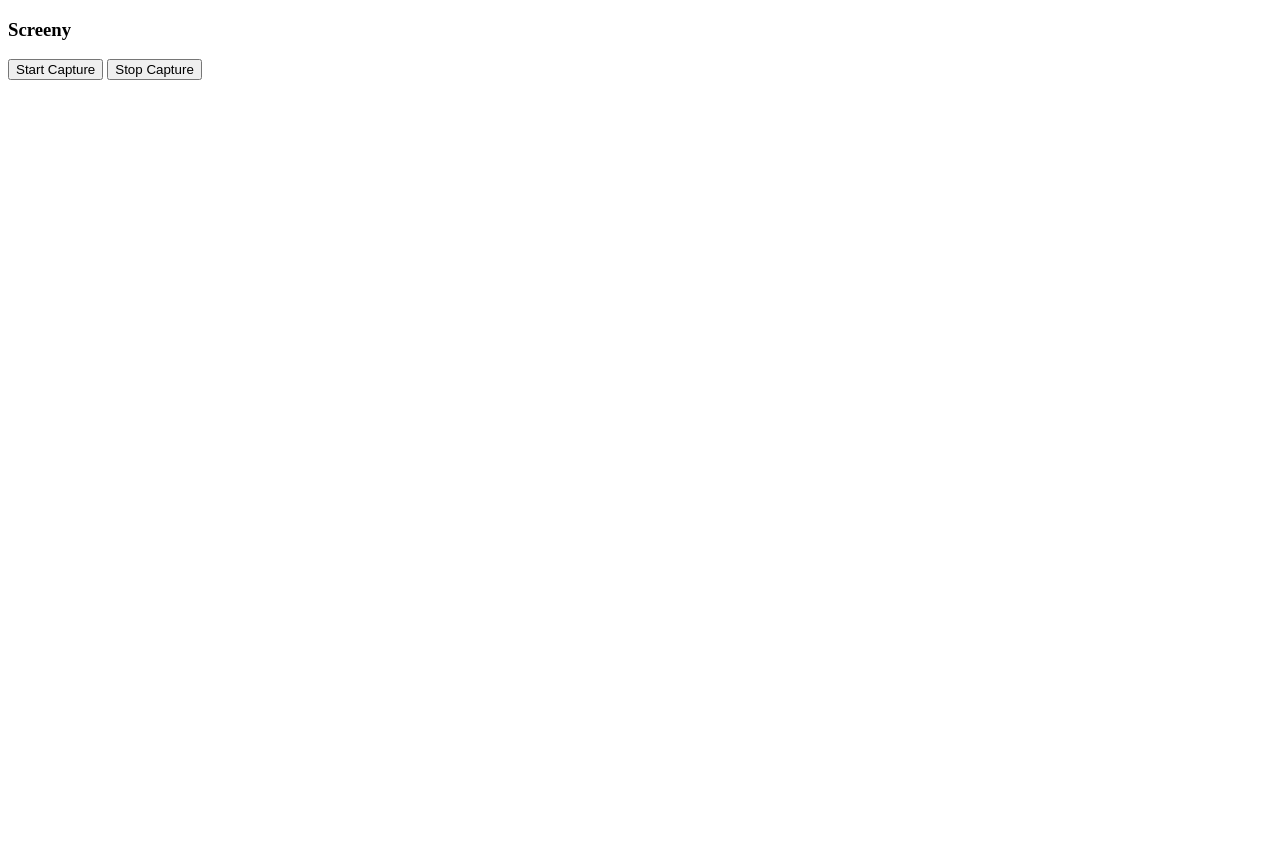
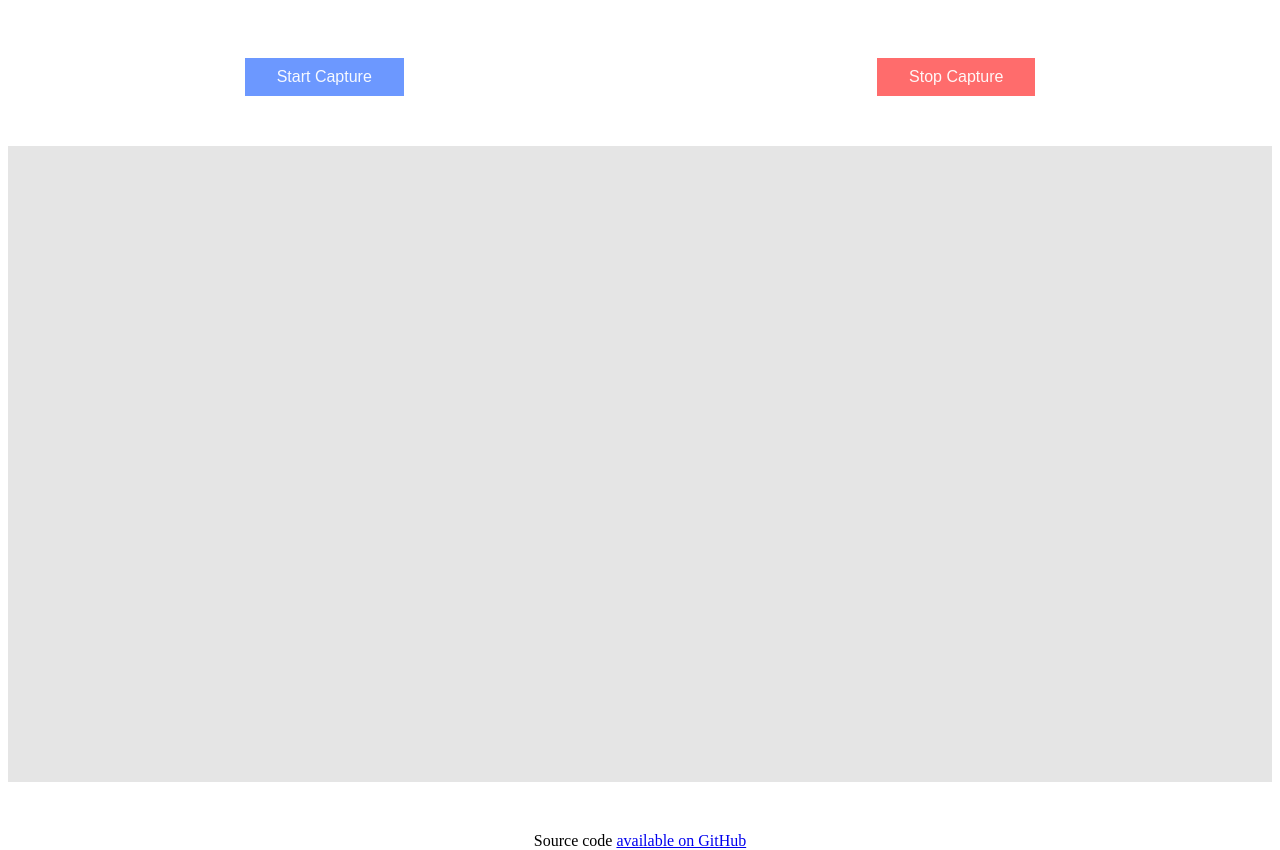
Before and after one commit to eljenso/screeny, a website: page index.htm in a window 1280 px wide. Before the commit the page ends 800 px from the top, so only its background shows below. Drawn offline with Linux system fonts and the light colour scheme.

Commit message:
Add styles

```diff
--- a/index.htm
+++ b/index.htm
@@ -5,18 +5,27 @@
     <meta http-equiv="X-UA-Compatible" content="IE=edge" />
     <meta name="viewport" content="width=device-width, initial-scale=1.0" />
     <title>Screeny</title>
+
+    <link rel="stylesheet" href="./styles.css" />
   </head>
 
   <body>
-    <h3>Screeny</h3>
+    <div class="content">
+      <div class="recordControls">
+        <button id="startButton">Start Capture</button>
+        <button id="stopButton">Stop Capture</button>
+      </div>
 
-    <div>
-      <button id="start">Start Capture</button>
-      <button id="stop">Stop Capture</button>
+      <div class="videoWrapper">
+        <video id="video" autoplay></video>
+      </div>
+
+      <div class="credits">
+        Source code
+        <a href="https://github.com/eljenso/screeny">available on GitHub</a>
+      </div>
     </div>
+  </body>
 
-    <video id="video" autoplay></video>
-
-    <script src="./screeny.js"></script>
-  </body>
+  <script src="./screeny.js"></script>
 </html>
--- a/screeny.js
+++ b/screeny.js
@@ -1,15 +1,15 @@
 // Set event listeners for the start and stop buttons
-const startElem = document.getElementById("start");
-startElem.addEventListener("click", () => {
+const startButton = document.getElementById("startButton");
+startButton.addEventListener("click", () => {
   startCapture();
 });
 
-const stopElem = document.getElementById("stop");
-stopElem.addEventListener("click", () => {
+const stopButton = document.getElementById("stopButton");
+stopButton.addEventListener("click", () => {
   stopCapture();
 });
 
-const videoElem = document.getElementById("video");
+const videoElement = document.getElementById("video");
 
 let captureStream = null;
 
@@ -24,7 +24,7 @@ async function startCapture() {
       audio: false,
     });
 
-    videoElem.srcObject = captureStream;
+    videoElement.srcObject = captureStream;
 
     // Record the screen/window the user selected
     const mediaRecorder = new MediaRecorder(captureStream, {
@@ -45,7 +45,7 @@ function stopCapture() {
   // Stop the capture (will indirectly trigger ondataavailable of MediaRecorder)
   captureStream.getTracks().map((track) => track.stop());
 
-  videoElem.srcObject = null;
+  videoElement.srcObject = null;
   captureStream = null;
 }
 
--- /dev/null
+++ b/styles.css
@@ -0,0 +1,48 @@
+body {
+  height: 95vh;
+}
+
+.content {
+  display: flex;
+  flex-direction: column;
+  gap: 50px 0;
+
+  width: 100%;
+  height: 100%;
+}
+
+.recordControls {
+  display: flex;
+  justify-content: space-around;
+
+  margin-top: 50px;
+}
+
+.videoWrapper {
+  background-color: rgba(0, 0, 0, 0.1);
+}
+
+video {
+  width: 100%;
+  height: 100%;
+}
+
+button {
+  border: none;
+  color: rgba(255, 255, 255, 0.95);
+  padding: 10px 32px;
+  font-size: 16px;
+}
+
+#startButton {
+  background-color: #6c98ff;
+}
+
+#stopButton {
+  background-color: #ff6c6c;
+}
+
+.credits {
+  margin-top: auto;
+  text-align: center;
+}
```
